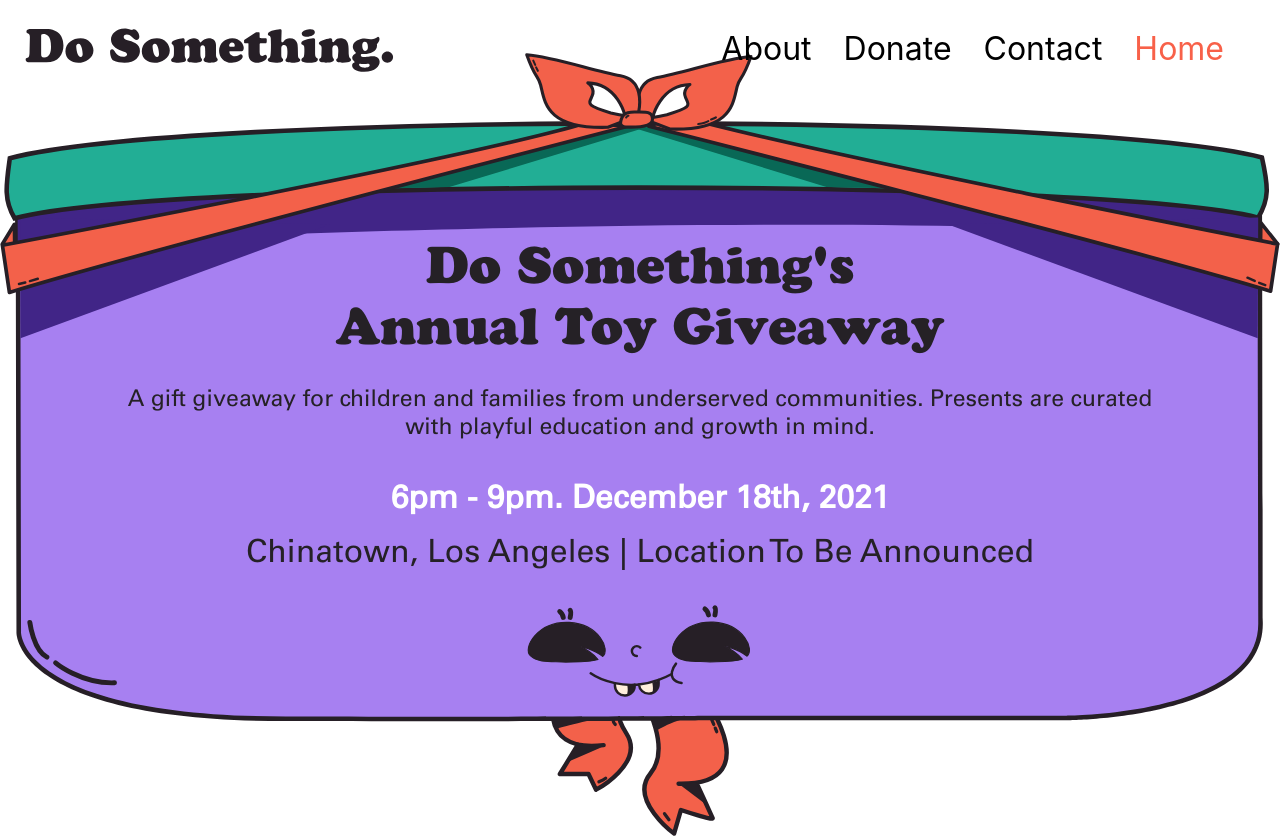
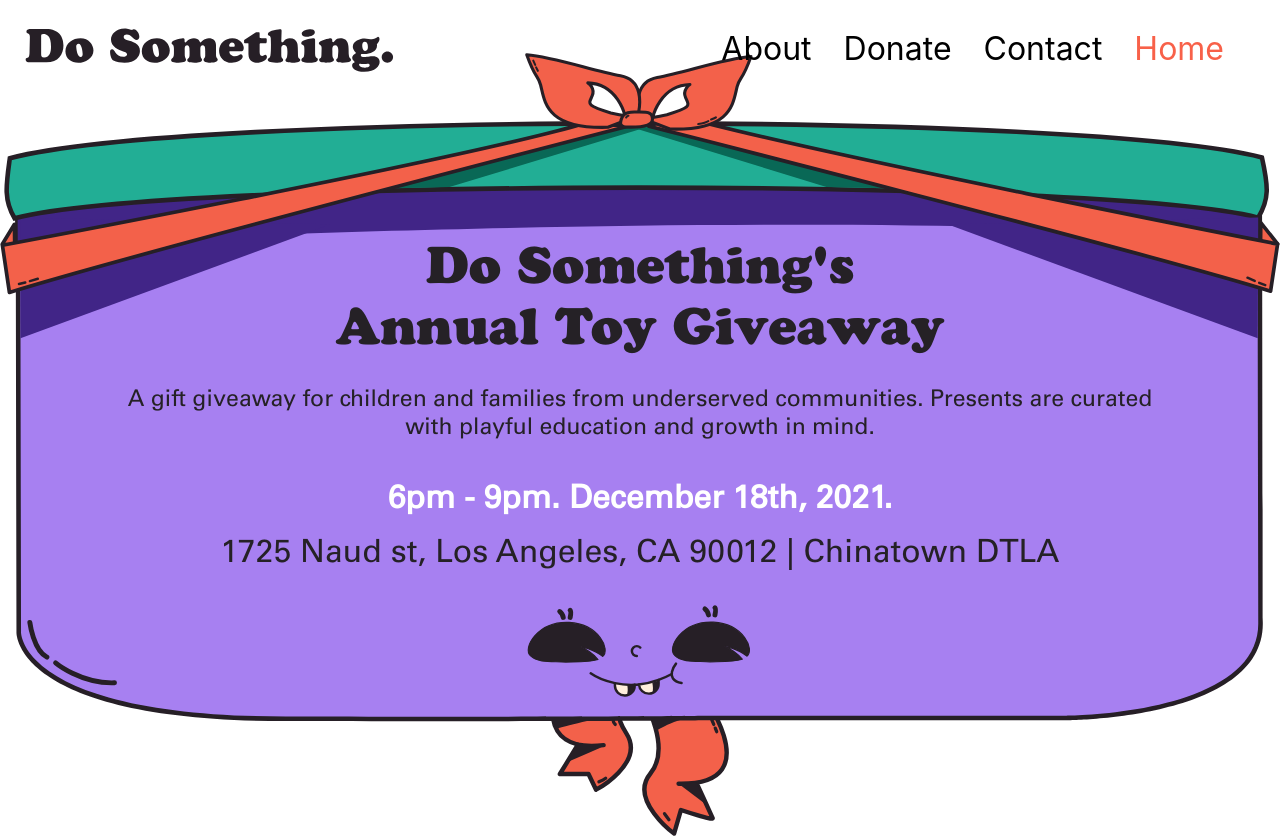
Before and after one commit to production-club/do-something, a React (Create React App) app: page /#/ in a window 1280 px wide. Shown: the top 838 px of the page. Built offline with nearby package versions, Linux system fonts and the light colour scheme.

Commit message:
update location copy on home

```diff
--- a/src/pages/Home.js
+++ b/src/pages/Home.js
@@ -30,9 +30,9 @@
           <p>
 
              <p style={{color:'white', fontWeight:'bold'}} className={styles.deskp}>
-              6pm - 9pm. December 18th, 2021
-             </p > <p style={{color:'white', fontWeight:'bold'}}className={styles.tabp}>6pm - 9pm <br/> December 18th, 2021</p><p className={styles.deskp}> Chinatown, Los Angeles | Location To Be Announced</p>
-             <p className={styles.tabp}> Chinatown, Los Angeles <br/> Location To Be Announced</p>
+              6pm - 9pm. December 18th, 2021.
+             </p > <p style={{color:'white', fontWeight:'bold'}}className={styles.tabp}>6pm - 9pm <br/> December 18th, 2021.</p><p className={styles.deskp}> 1725 Naud st, Los Angeles, CA 90012 | Chinatown DTLA</p>
+             <p className={styles.tabp}> 1725 Naud st, Los Angeles, CA 90012 <br/> Chinatown DTLA</p>
           </p>
         </div>
       </div>
```
